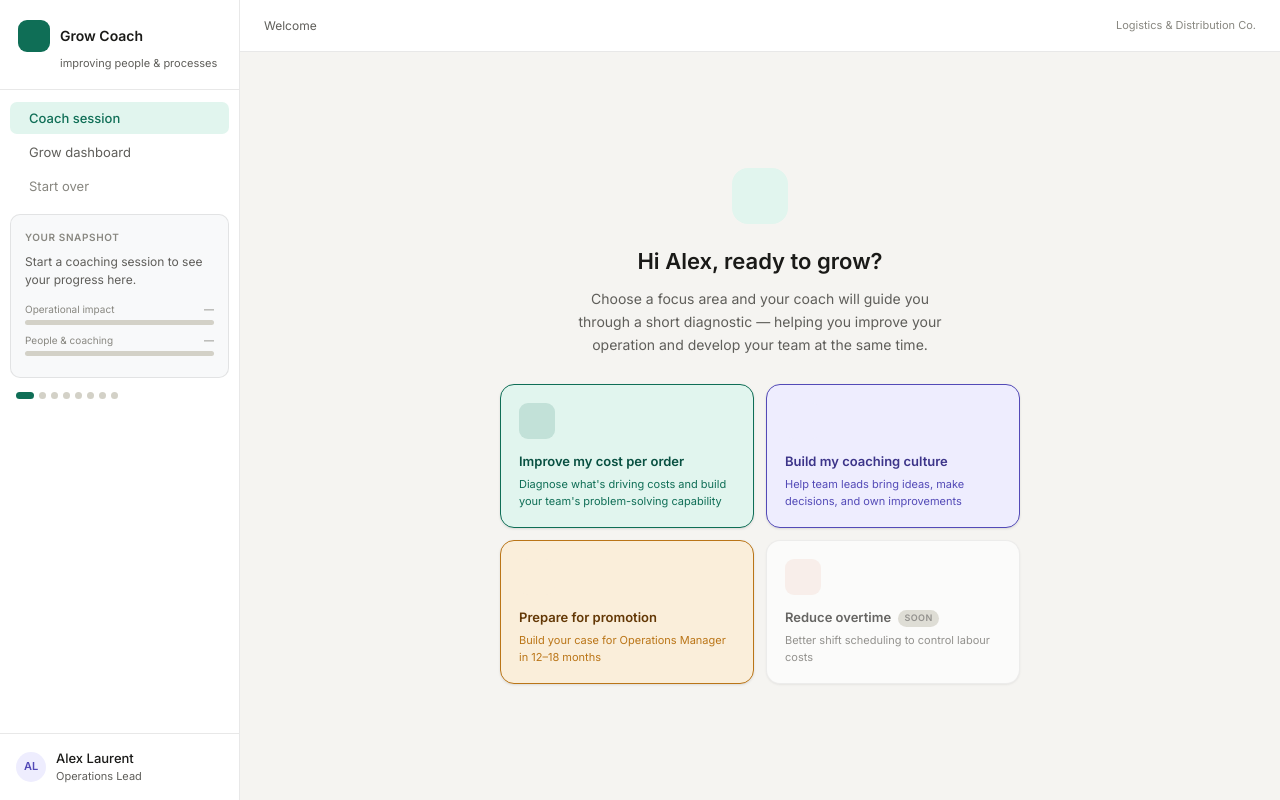
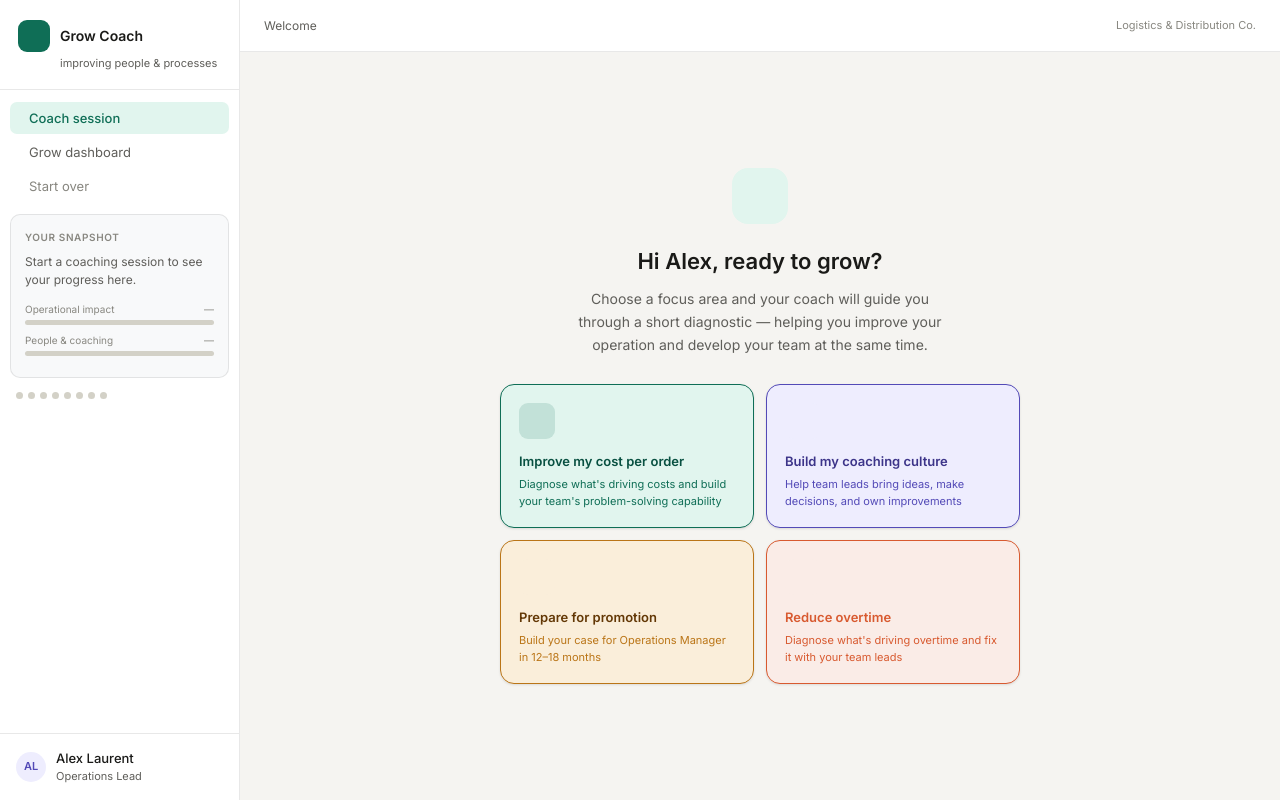
Before and after one commit to joewvernon-star/grow-coach-app, a Flask app: page / in a window 1280 px wide. Run offline with Flask 3, Linux system fonts and the light colour scheme; some libraries are stand-ins or nearby versions.

Commit message:
Feature: Reduce overtime — activate card, wire OvertimeFlow, all 4 entry cards now live

```diff
--- a/static/js/app.js
+++ b/static/js/app.js
@@ -3,6 +3,9 @@
 const CPO_STEP_LABELS     = ['Welcome','Cost trend','Pain area','Operation size','Coaching culture','Driver check','Your focus','Actions this week','Wrap-up'];
 const CULTURE_STEP_LABELS = ['Welcome','Your style','Your team','Decision making','Barriers','Your focus','Actions this week','Wrap-up'];
 const PROMO_STEP_LABELS   = ['Welcome','Your timeline','Manager signals','Track record','Senior visibility','Your focus','Actions this week','Wrap-up'];
+
+const OT_STEP_LABELS = ['Welcome','Overtime driver','Pattern','Your data','Lead readiness','Your focus','Actions this week','Wrap-up'];
+
 
 const COLOR = {
   teal:   { border: '#0F6E56', bg: '#E1F5EE', text: '#085041', accent: '#0F6E56' },
@@ -119,7 +122,8 @@ const UI = {
     const goals = {
       cpo:     'Goal: Reduce cost per order & build coaching culture.',
       culture: 'Goal: Build a stronger coaching culture with your team leads.',
-      promo:   'Goal: Build your case for Operations Manager promotion.'
+      promo:   'Goal: Build your case for Operations Manager promotion.',
+      ot:      'Goal: Reduce overtime by finding and fixing the root cause.'
     };
     document.getElementById('snap-goal').textContent = _hasPain
       ? (goals[_flowType] || goals.cpo)
@@ -775,6 +779,177 @@ const PromoFlow = {
   }
 };
 
+// ── OVERTIME FLOW ─────────────────────────────────────────────────────
+const OvertimeFlow = {
+  async start() {
+    _flowType = 'ot'; _hasPain = false;
+    await API.post('/api/state', { flow_type: 'ot' });
+    UI.updateDots(1, 7);
+    await UI.coachSay(`Let's get your overtime under control. Chronic overtime is expensive and exhausting — and it's almost always fixable once you know where it's actually coming from.<br><br>Four honest questions. The more specific you are, the better the recommendation.`);
+    setTimeout(() => this.stepDriver(), 300);
+  },
+
+  stepDriver() {
+    UI.coachSay("When your team runs overtime, what's the <strong>most common trigger</strong>?").then(() => {
+      UI.addChips([
+        { label: 'Order volume arrives at the wrong time for our shifts', val: 'schedule' },
+        { label: 'Peak periods hit harder than we can absorb',            val: 'peak'     },
+        { label: 'Errors and rework add hours at the end of shifts',      val: 'rework'   },
+        { label: 'Staff absences we have to cover at the last minute',    val: 'absence'  },
+        { label: "I'm not sure — it feels unpredictable",                val: 'unsure'   },
+      ], async (val) => {
+        await FocusEngine.setState({ ot_driver: val, step: 2 }); UI.updateDots(2, 7);
+        _hasPain = true;
+        setTimeout(() => this.stepPattern(), 400);
+      });
+    });
+  },
+
+  stepPattern() {
+    UI.coachSay("When you look across the last few weeks, how would you describe the <strong>overtime pattern</strong>?").then(() => {
+      UI.addChips([
+        { label: 'It happens at roughly the same time most days', val: 'same_time'  },
+        { label: 'It tends to pile up at the end of shifts',      val: 'end_shift'  },
+        { label: 'It feels random — hard to predict',             val: 'random'     },
+        { label: 'It's occasional rather than a weekly pattern', val: 'occasional' },
+      ], async (val) => {
+        await FocusEngine.setState({ ot_pattern: val, step: 3 }); UI.updateDots(3, 7);
+        setTimeout(() => this.stepData(), 400);
+      });
+    });
+  },
+
+  stepData() {
+    UI.coachSay("How much <strong>data do you currently have</strong> on when and why overtime is happening?").then(() => {
+      UI.addChips([
+        { label: 'Good data — I can pull hours and reasons easily', val: 'good' },
+        { label: 'Some data but it takes effort to pull together',  val: 'some' },
+        { label: 'Not much — I mostly know from experience',        val: 'none' },
+      ], async (val) => {
+        await FocusEngine.setState({ ot_data: val, step: 4 }); UI.updateDots(4, 7);
+        setTimeout(() => this.stepLeads(), 400);
+      });
+    });
+  },
+
+  stepLeads() {
+    UI.coachSay("When it comes to solving this with your team leads — where are you right now?").then(() => {
+      UI.addChips([
+        { label: 'Ready — I want them involved in finding the fix', val: 'ready'   },
+        { label: 'I'd rather understand the problem myself first', val: 'not_yet' },
+        { label: 'My leads don't yet have the skills to help',     val: 'skills'  },
+      ], async (val) => {
+        await FocusEngine.setState({ ot_leads: val, step: 5 }); UI.updateDots(5, 7);
+        setTimeout(() => this.stepFocus(), 500);
+      });
+    });
+  },
+
+  async stepFocus() {
+    try {
+      const focus = await FocusEngine.loadFocus();
+      FocusEngine.renderFocusCard(focus, 'Recommended focus', () => this.confirmFocus(), () => this.nextFocus());
+    } catch (e) { UI.addBubble('Could not load recommendation. Please refresh.'); }
+  },
+  async nextFocus() {
+    try {
+      const focus = await FocusEngine.nextFocus();
+      FocusEngine.renderFocusCard(focus, 'Alternative focus', () => this.confirmFocus(), () => this.nextFocus());
+    } catch (e) { UI.addBubble('Could not load alternative.'); }
+  },
+  async confirmFocus() {
+    try { await FocusEngine.confirmFocus(); UI.updateDots(6, 7); setTimeout(() => this.stepTasks(), 600); }
+    catch (e) { UI.addBubble('Something went wrong. Please refresh.'); }
+  },
+
+  stepTasks() {
+    const f = FocusEngine.currentFocus;
+    UI.coachSay("Here are <strong>two things to do this week</strong> — one to build the data picture, one to start fixing it with your team.").then(() => {
+      setTimeout(() => this._renderDataCard(f), 400);
+      setTimeout(() => { this._renderActionCard(f); setTimeout(() => this.stepWrap(), 900); }, 1000);
+    });
+  },
+
+  _renderDataCard(f) {
+    const cb = UI.chatBody(), div = document.createElement('div');
+    div.className = 'task-card'; div.id = 'task-data';
+    div.innerHTML = `
+      <div class="task-header process" style="color:var(--teal)"><i class="ti ti-chart-bar"></i> Data task</div>
+      <div class="task-body" id="tbody-data">${f.data}</div>
+      <div class="task-actions">
+        <button class="task-chip" id="tchip-plan-data" onclick="OvertimeFlow.taskAction('data','plan')"><i class="ti ti-calendar-check"></i> Mark as planned</button>
+        <button class="task-chip" onclick="OvertimeFlow.taskAction('data','small')">Too big — suggest smaller</button>
+      </div>`;
+    cb.appendChild(div); cb.scrollTop = cb.scrollHeight;
+  },
+
+  _renderActionCard(f) {
+    const cb = UI.chatBody(), div = document.createElement('div');
+    div.className = 'task-card'; div.id = 'task-action';
+    div.innerHTML = `
+      <div class="task-header coaching"><i class="ti ti-users"></i> Team action</div>
+      <div class="task-body" id="tbody-action">${f.action}</div>
+      <div class="task-actions">
+        <button class="task-chip" id="tchip-plan-action" onclick="OvertimeFlow.taskAction('action','plan')"><i class="ti ti-calendar-check"></i> Mark as planned</button>
+        <button class="task-chip" onclick="OvertimeFlow.taskAction('action','small')">Too big — suggest smaller</button>
+        <button class="task-chip" onclick="OvertimeFlow.taskAction('action','notready')">Not ready to involve my leads yet</button>
+      </div>`;
+    cb.appendChild(div); cb.scrollTop = cb.scrollHeight;
+  },
+
+  taskAction(type, action) {
+    const f = FocusEngine.currentFocus;
+    const body = document.getElementById('tbody-' + type);
+    if (!body) return;
+    if (action === 'plan') {
+      const btn = document.getElementById('tchip-plan-' + type);
+      btn.className = 'task-chip done-chip'; btn.innerHTML = '<i class="ti ti-check"></i> Planned for this week'; btn.disabled = true;
+    } else if (action === 'small') {
+      body.innerHTML = type === 'data' ? f.dataSmall : f.actionSmall;
+      body.closest('.task-card').querySelectorAll('.task-chip:not(.done-chip)')[0]?.remove();
+    } else if (action === 'notready') {
+      body.innerHTML = f.actionNotReady;
+      body.closest('.task-card').querySelectorAll('.task-chip:not(.done-chip)')[0]?.remove();
+    }
+    UI.chatBody().scrollTop = 99999;
+  },
+
+  async stepWrap() {
+    UI.updateDots(7, 7);
+    const driverL = {
+      schedule: 'shift schedules not matching order arrival times',
+      peak:     'peak periods hitting harder than the floor can absorb',
+      rework:   'errors and rework adding hours at the end of shifts',
+      absence:  'last-minute staff absence cover',
+      unsure:   'unclear — multiple possible factors'
+    };
+    const patternL = {
+      same_time:  'consistently at the same time of day',
+      end_shift:  'piling up at the end of shifts',
+      random:     'unpredictable — no clear pattern yet',
+      occasional: 'occasional rather than systematic'
+    };
+    const { state } = await API.get('/api/state').catch(() => ({ state: {} }));
+    await UI.coachSay(`Here's what we've established:<br><br>
+      ⏰ <strong>Primary driver:</strong> ${driverL[state.ot_driver] || 'operational pressure'}.<br>
+      📈 <strong>Pattern:</strong> Overtime is ${patternL[state.ot_pattern] || 'variable'}.<br>
+      🎯 <strong>Focus:</strong> ${FocusEngine.currentFocus.title}.<br>
+      📋 <strong>This week:</strong> One data task, one action with your team.<br><br>When would you like me to check in?`);
+    UI.addChips([
+      { label: '3 days', val: '3 days' }, { label: '1 week', val: '1 week' }, { label: 'Remind me later', val: 'later' },
+    ], async (val) => {
+      await FocusEngine.setState({ checkin: val, step: 8 }); UI.updateDots(8, 7);
+      setTimeout(() => this.stepDone(val), 400);
+    });
+  },
+
+  async stepDone(checkin) {
+    const label = checkin === 'later' ? "when you're ready" : `in <strong>${checkin}</strong>`;
+    await UI.coachSay(`Got it — I'll check in ${label}.<br><br>Overtime is a solvable problem. You've identified where to look and you have a first step. That's how it starts.<br><br>Good luck this week, Alex. 🌱`);
+    _renderWrapButtons();
+  }
+};
+
 // Helper: infer primary blocker from visibility answer + track record
 function _inferBlocker(visibility) {
   if (visibility === 'none') return 'not_visible';
@@ -888,6 +1063,7 @@ const App = {
     API.post('/api/reset').finally(() => {
       if (type === 'culture')       CultureFlow.start();
       else if (type === 'promo')    PromoFlow.start();
+      else if (type === 'ot')       OvertimeFlow.start();
       else                          CpoFlow.start();
     });
   }
--- a/templates/index.html
+++ b/templates/index.html
@@ -112,11 +112,12 @@
               <div class="ec-sub" style="color:var(--amber)">Build your case for Operations Manager in 12–18 months</div>
             </div>
 
-            <!-- COMING SOON: Overtime -->
-            <div class="ec coming-soon" tabindex="0" role="button">
+            <!-- ACTIVE: Reduce overtime -->
+            <div class="ec" onclick="App.startFlow('ot')" tabindex="0" role="button"
+                 style="border-color:var(--coral);background:var(--coral-l);cursor:pointer">
               <div class="ec-icon coral-icon"><i class="ti ti-clock"></i></div>
-              <div class="ec-title">Reduce overtime <span class="pill">Soon</span></div>
-              <div class="ec-sub">Better shift scheduling to control labour costs</div>
+              <div class="ec-title" style="color:var(--coral)">Reduce overtime</div>
+              <div class="ec-sub" style="color:var(--coral)">Diagnose what's driving overtime and fix it with your team leads</div>
             </div>
 
           </div>
```
